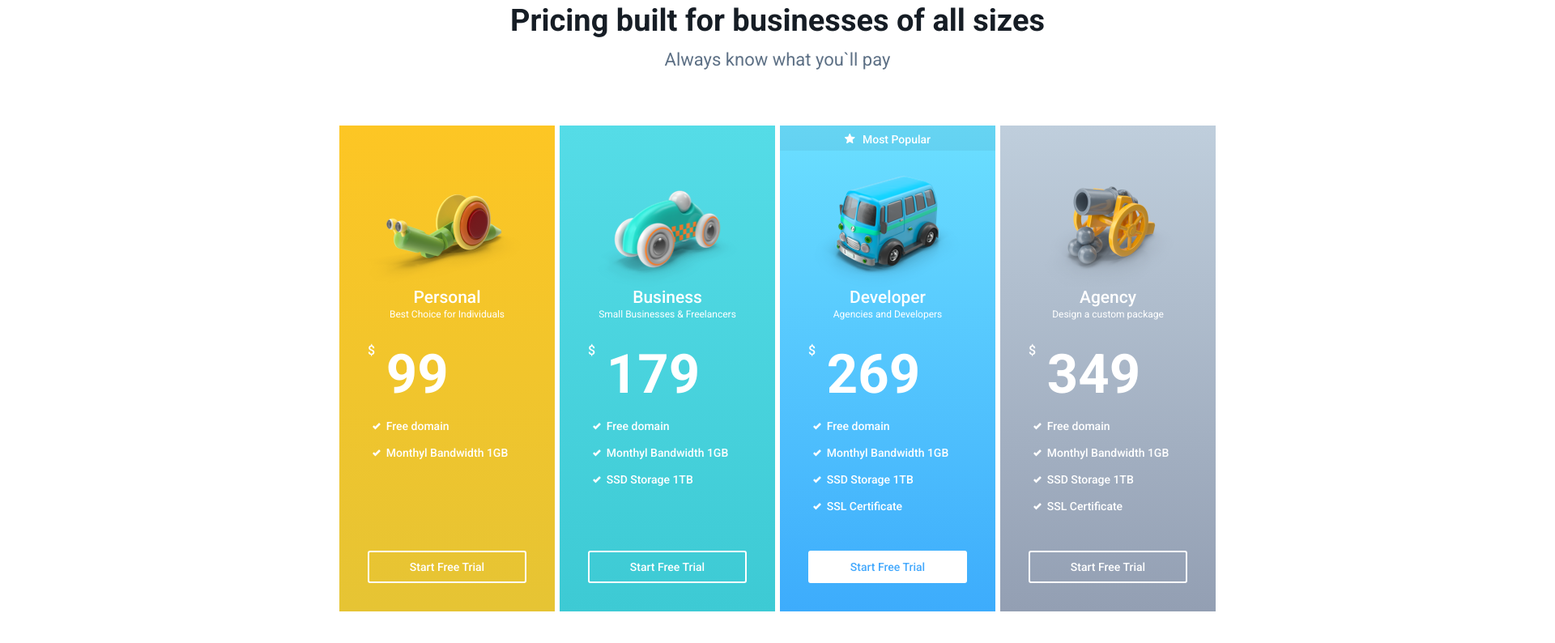
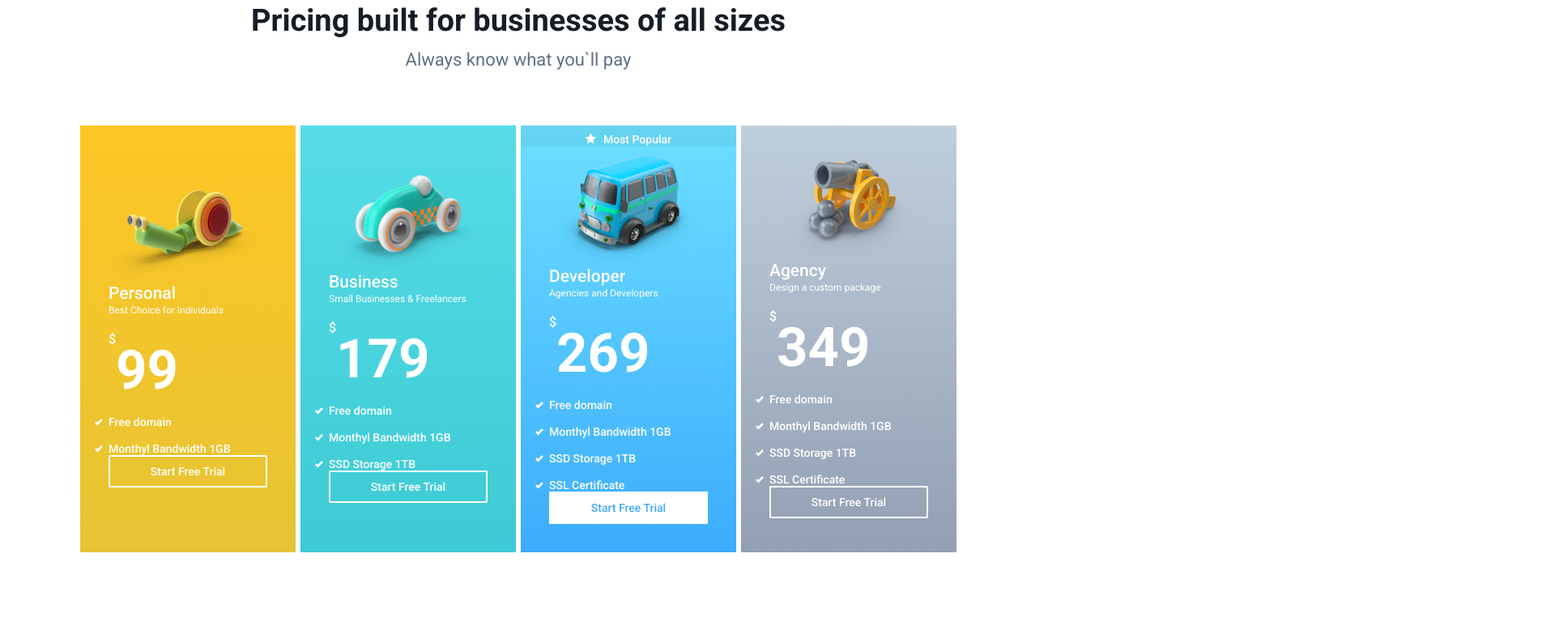
Before and after one commit to balineseleaf/projectfromfigma, a plain HTML site: page index.html in a window 1280 px wide. Shown: the part 134-928 px from the top of the page at 81% size, 1920 px wide, since content can reach past the window. Drawn offline with Linux system fonts and the light colour scheme.

Commit message:
fixed some blocks

```diff
--- a/index.html
+++ b/index.html
@@ -3,7 +3,7 @@
 
 <head>
     <meta charset="UTF-8">
-    <meta http-equiv="X-UA-Compatible" content="IE=edge"/>
+    <meta http-equiv="X-UA-Compatible" content="IE=edge" />
     <meta name="viewport" content="width=device-width, initial-scale=1.0">
     <link rel="stylesheet" href="/style.css">
     <link rel="stylesheet" href="/normalize.css">
@@ -16,76 +16,94 @@
         <section class="price-section">
             <h1 class="title">Pricing built for businesses of all sizes</h1>
             <p class="subtitle">Always know what you`ll pay</p>
-            <ul class="cards">
-                <li class="card yellow-card">
+            <div class="cards">
+
+                <div class="card yellow-card">
                     <div class="card__image-container">
                         <img class="card__image" src="images/Snail Toy.H15.2k.png" alt="snail toy">
                     </div>
                     <h2 class="card__title">Personal</h2>
                     <p class="card__subtitle">Best Choice for Individuals</p>
+                    <div class="card__price-section">
+                        <p class="card__currency">$</p>
+                        <p class="card__price">99</p>
+                    </div>
                     <ul class="card__lists">
-                        <div class="card__currency">$</div>
-                        <div class="card__price">99</div>
                         <li class="card__list">Free domain</li>
                         <li class="card__list">Monthyl Bandwidth 1GB</li>
                     </ul>
-                    <div class="card__button">Start Free Trial</div>
-                </li>
+                    <div class="card__button">
+                        <p class="card__button-text">Start Free Trial</p>
+                    </div>
+                </div>
 
-                <li class="card azure-card">
+                <div class="card azure-card">
                     <div class="card__image-container">
                         <img class="card__image" src="/images/Toy Car.H07 1.png" alt="toy car">
                     </div>
                     <h2 class="card__title">Business</h2>
                     <p class="card__subtitle">Small Businesses & Freelancers</p>
+                    <div class="card__price-section">
+                        <p class="card__currency">$</p>
+                        <p class="card__price">179</p>
+                    </div>
                     <ul class="card__lists">
-                        <div class="card__currency">$</div>
-                        <div class="card__price">179</div>
                         <li class="card__list">Free domain</li>
                         <li class="card__list">Monthyl Bandwidth 1GB</li>
                         <li class="card__list">SSD Storage 1TB</li>
                     </ul>
-                    <div class="card__button">Start Free Trial</div>
-                </li>
+                    <div class="card__button">
+                        <p class="card__button-text">Start Free Trial</p>
+                    </div>
+                </div>
 
-                <li class="card blue-card">
+                <div class="card blue-card">
                     <div class="card__label">
-                      <img class="card__label-image" src="./images/Path.png" alt="star"">
-                      <div class="card__label-text">Most Popular</div>
+                        <img class="card__label-image" src="./images/Path.png" alt="star"">
+                        <p class="card__label-text">Most Popular</p>
                     </div>
                     <div class="card__image-container">
-                      <img class="card__image" src="/images/Cartoon Minibus.G03 1.png" alt="minibus">
+                        <img class="card__image" src="/images/Cartoon Minibus.G03 1.png" alt="minibus">
                     </div>
                     <h2 class="card__title">Developer</h2>
                     <p class="card__subtitle">Agencies and Developers</p>
+                    <div class="card__price-section">
+                        <p class="card__currency">$</p>
+                        <p class="card__price">269</p>
+                    </div>
                     <ul class="card__lists">
-                        <div class="card__currency">$</div>
-                        <div class="card__price">269</div>
                         <li class="card__list">Free domain</li>
                         <li class="card__list">Monthyl Bandwidth 1GB</li>
                         <li class="card__list">SSD Storage 1TB</li>
                         <li class="card__list">SSL Certificate</li>
                     </ul>
-                    <div class="card__button card__button-free-trial">Start Free Trial</div>
-                </li>
+                    <div class="card__button card__button-free-trial">
+                        <p class="card__button-text card__button-text-free-trial">Start Free Trial</p>
+                    </div>
+                </div>
 
-                <li class="card grey-card">
+                <div class="card grey-card">
                     <div class="card__image-container">
                         <img class="card__image" src="/images/Toy Cannon.G15.2k.png" alt="toy cannon">
                     </div>
                     <h2 class="card__title">Agency</h2>
                     <p class="card__subtitle">Design a custom package</p>
+                    <div class="card__price-section">
+                        <p class="card__currency">$</p>
+                        <p class="card__price">349</p>
+                    </div>
+
                     <ul class="card__lists">
-                        <div class="card__currency">$</div>
-                        <div class="card__price">349</div>
                         <li class="card__list">Free domain</li>
                         <li class="card__list">Monthyl Bandwidth 1GB</li>
                         <li class="card__list">SSD Storage 1TB</li>
                         <li class="card__list">SSL Certificate</li>
                     </ul>
-                    <div class="card__button">Start Free Trial</div>
-                </li>
-            </ul>
+                    <div class="card__button">
+                        <p class="card__button-text">Start Free Trial</p>
+                    </div>
+                </div>
+            </div>
         </section>
     </div>
 </body>
--- a/style.css
+++ b/style.css
@@ -1,8 +1,6 @@
 .page {
     margin: 0 auto;
     background-color: white;
-    width: 1920px;
-    min-height: 1080px;
     font-family: 'Roboto', Arial, Helvetica, sans-serif;
 }
 
@@ -11,7 +9,7 @@
     flex-direction: column;
     justify-content: space-between;
     padding-top: 137px;
-    padding-bottom: 190;
+    padding-bottom: 190px;
 }
 
 .title {
@@ -36,7 +34,6 @@
 }
 
 .cards {
-    list-style-type: none;
     width: 1082px;
     margin: 0 auto;
     padding: 0;
@@ -47,13 +44,18 @@
 
 .card {
     padding: 35px;
+    display: flex;
+    justify-content: center;
+    flex-direction: column;
+    align-items: left;
+    width: 266px;
+    box-sizing: border-box;
     position: relative;
+}
+
+.card__price-section {
     display: flex;
-    flex-direction: column;
-    align-items: center;
-    width: 266px;
-    height: 600px;
-    box-sizing: border-box;
+    justify-content: flex-start;
 }
 
 .card__currency {
@@ -62,11 +64,6 @@
     font-weight: 500;
     font-size: 16px;
     line-height: 24px;
-    position: absolute;
-    height: 24px;
-    top: 260px;
-    left: 35px;
-    top: calc(50% - 24px/2 - 22px);
     color: #FFFFFF;
 }
 
@@ -84,7 +81,6 @@
 .card__label {
     background-color: rgba(0, 0, 0, 0.05);
     width: 100%;
-    height: 31px;
     padding-top: 8px;
     text-align: center;
     position: absolute;
@@ -105,7 +101,6 @@
 
 .card__image-container {
     width: 196px;
-    height: 165px;
     display: flex;
     align-self: flex-end;
 }
@@ -182,23 +177,29 @@
 }
 
 .card__button {
-    margin: auto auto 0 auto;
+    width: 196px;
+    box-sizing: border-box;
+    transition: transform 0.5s linear;
+}
+
+.card__button-text {
+    margin:0;
+    padding: 0;
     padding-top: 10px;
-    width: 196px;
-    height: 40px;
-    box-sizing: border-box;
+    padding-bottom: 10px;
     font-size: 14px;
     font-weight: 500;
     line-height: 16px;
     text-align: center;
     border: 2px solid white;
-    border-radius: 3px;
+    border-radius: 2px;
     color: white;
-    transition: transform 0.5s linear;
 }
 
 .card__button-free-trial {
     background-color: white;
+}
+.card__button-text-free-trial {
     color: #44A9FD;
 }
 
```
